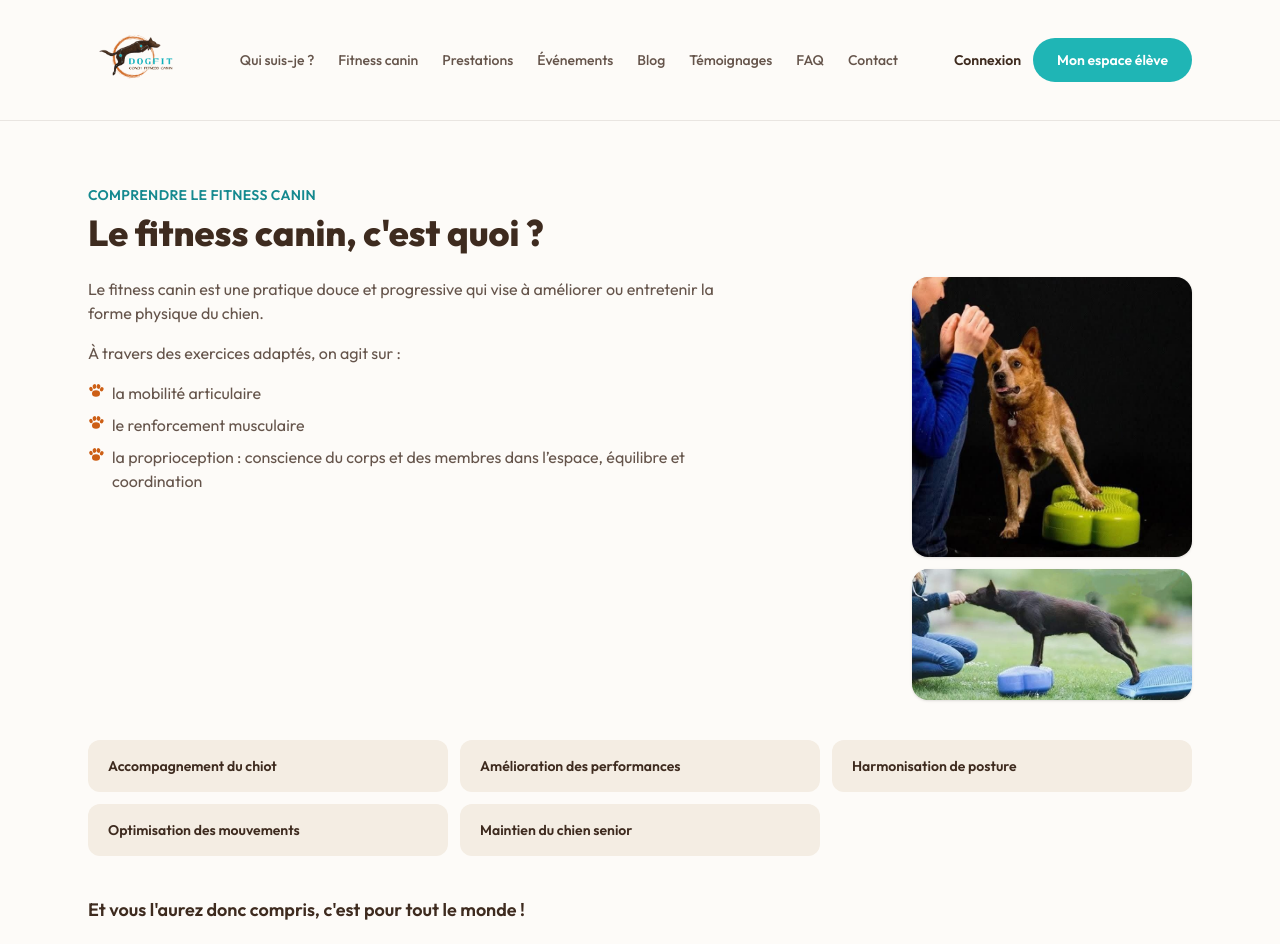
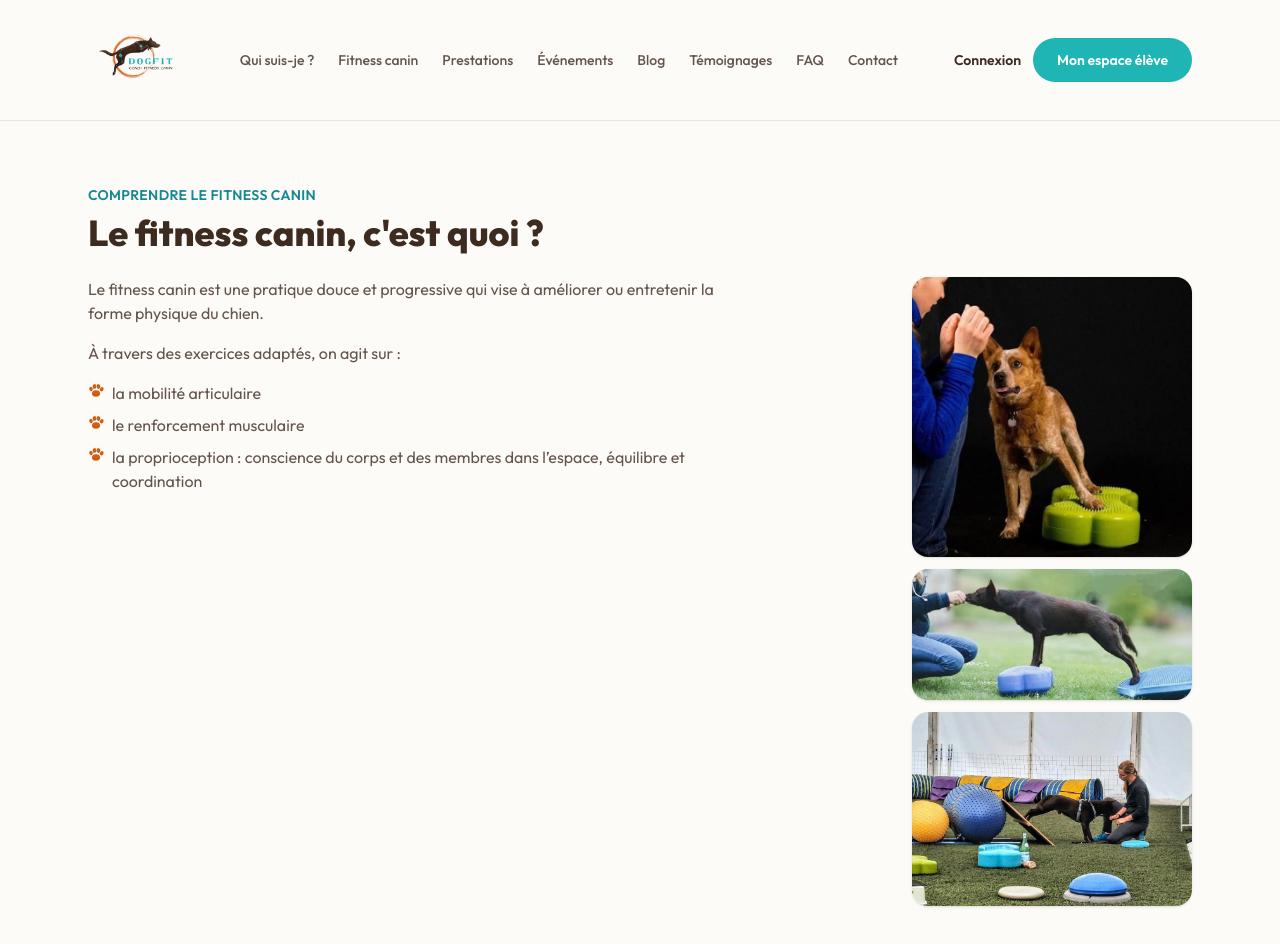
Before and after one commit to caro-commits/dogfit, a Next.js app: page /fitness-canin in a window 1280 px wide. Shown: the top 944 px of the page. Built offline with nearby package versions, Linux system fonts and the light colour scheme.

Commit message:
Add third gallery photo to fill the empty bottom-right slot

```diff
--- a/app/(public)/fitness-canin/page.tsx
+++ b/app/(public)/fitness-canin/page.tsx
@@ -74,8 +74,8 @@ export default function FitnessCaninPage() {
           </ul>
         </div>
 
-        <div className="grid grid-cols-2 gap-3 lg:grid-cols-1 lg:max-w-[280px] lg:justify-self-end">
-          <div className="overflow-hidden rounded-2xl shadow-sm">
+        <div className="grid grid-cols-2 grid-rows-2 gap-3 lg:grid-cols-1 lg:grid-rows-none lg:max-w-[280px] lg:justify-self-end">
+          <div className="row-span-2 overflow-hidden rounded-2xl shadow-sm lg:row-span-1">
             <Image
               src="/fitness-canin/exercice-plateforme-verte.jpg"
               alt="Chien travaillant l'équilibre sur une plateforme de proprioception"
@@ -90,6 +90,15 @@ export default function FitnessCaninPage() {
               alt="Chien en extension entre deux plateformes d'équilibre en extérieur"
               width={810}
               height={379}
+              className="h-full w-full object-cover"
+            />
+          </div>
+          <div className="overflow-hidden rounded-2xl shadow-sm">
+            <Image
+              src="/fitness-canin/exercice-parcours-obstacles.jpg"
+              alt="Chien sur un parcours d'obstacles et d'équilibre en intérieur"
+              width={1780}
+              height={1500}
               className="h-full w-full object-cover"
             />
           </div>
```
Also changed, not shown: public/fitness-canin/exercice-parcours-obstacles.jpg (added).
